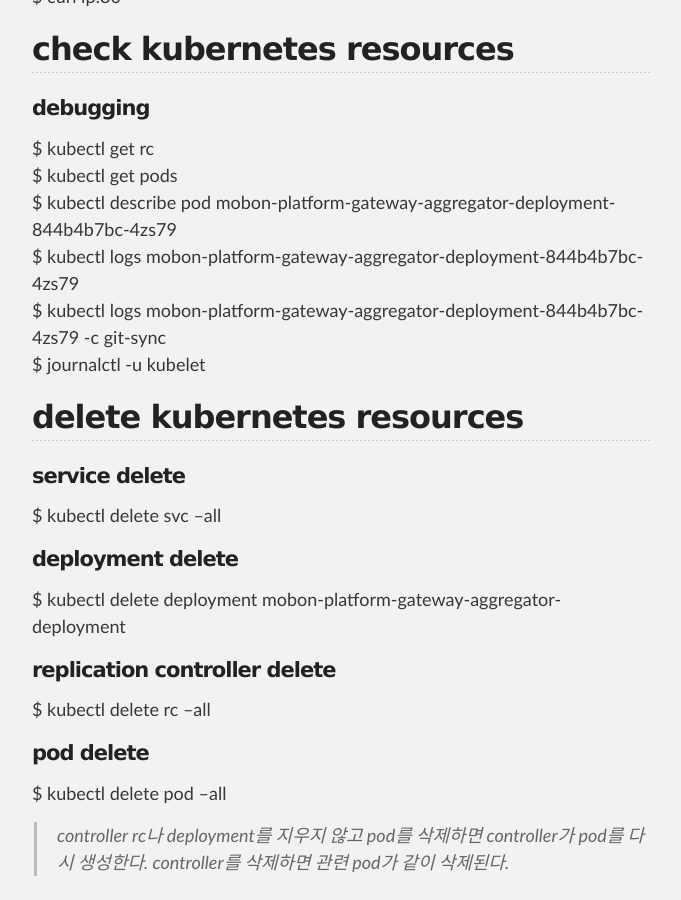
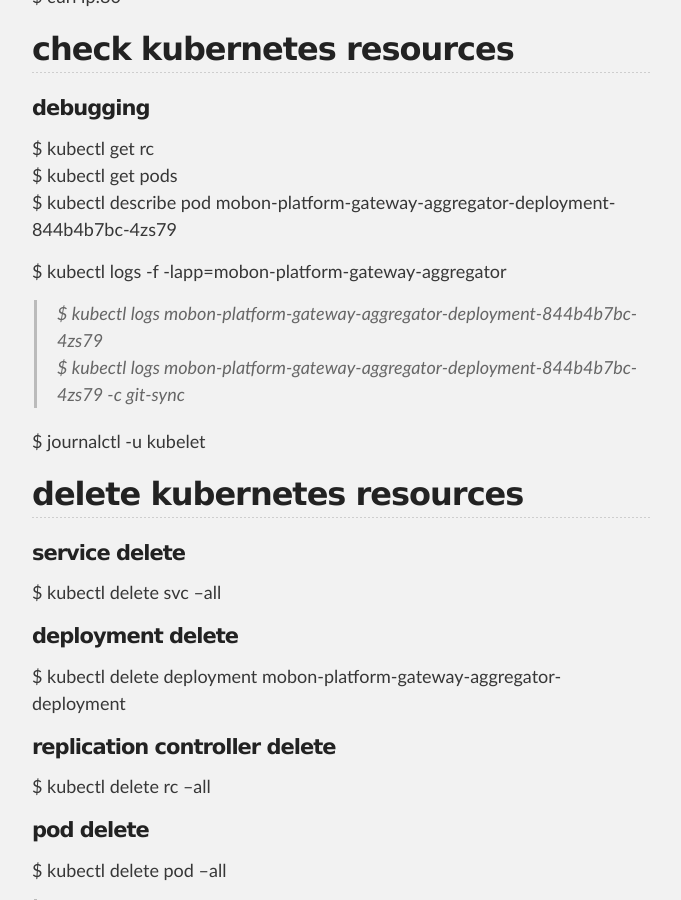
Before and after one commit to unlimited9/unlimited9.github.com, a Jekyll site: the page built from reference.notes/TA/cloud/kubernetes/how.to.deployment.md, in a window 1280 px wide and 900 px high, scrolled down 6712 px. Shown: the whole window, without its empty margins (298-979 px from the left). Built offline with Jekyll 4.4.1, drawn with Linux system fonts in a browser that asks for light colours; our own code applies the rules of GitHub Pages for plain Markdown files.

Commit message:
Update how.to.deployment.md

```diff
--- a/reference.notes/TA/cloud/kubernetes/how.to.deployment.md
+++ b/reference.notes/TA/cloud/kubernetes/how.to.deployment.md
@@ -320,8 +320,11 @@ $ curl ip:80
 $ kubectl get rc
 $ kubectl get pods
 $ kubectl describe pod mobon-platform-gateway-aggregator-deployment-844b4b7bc-4zs79
-$ kubectl logs mobon-platform-gateway-aggregator-deployment-844b4b7bc-4zs79
-$ kubectl logs mobon-platform-gateway-aggregator-deployment-844b4b7bc-4zs79 -c git-sync
+
+$ kubectl logs -f -lapp=mobon-platform-gateway-aggregator
+>$ kubectl logs mobon-platform-gateway-aggregator-deployment-844b4b7bc-4zs79
+>$ kubectl logs mobon-platform-gateway-aggregator-deployment-844b4b7bc-4zs79 -c git-sync
+
 $ journalctl -u kubelet
 
 ## delete kubernetes resources
```
